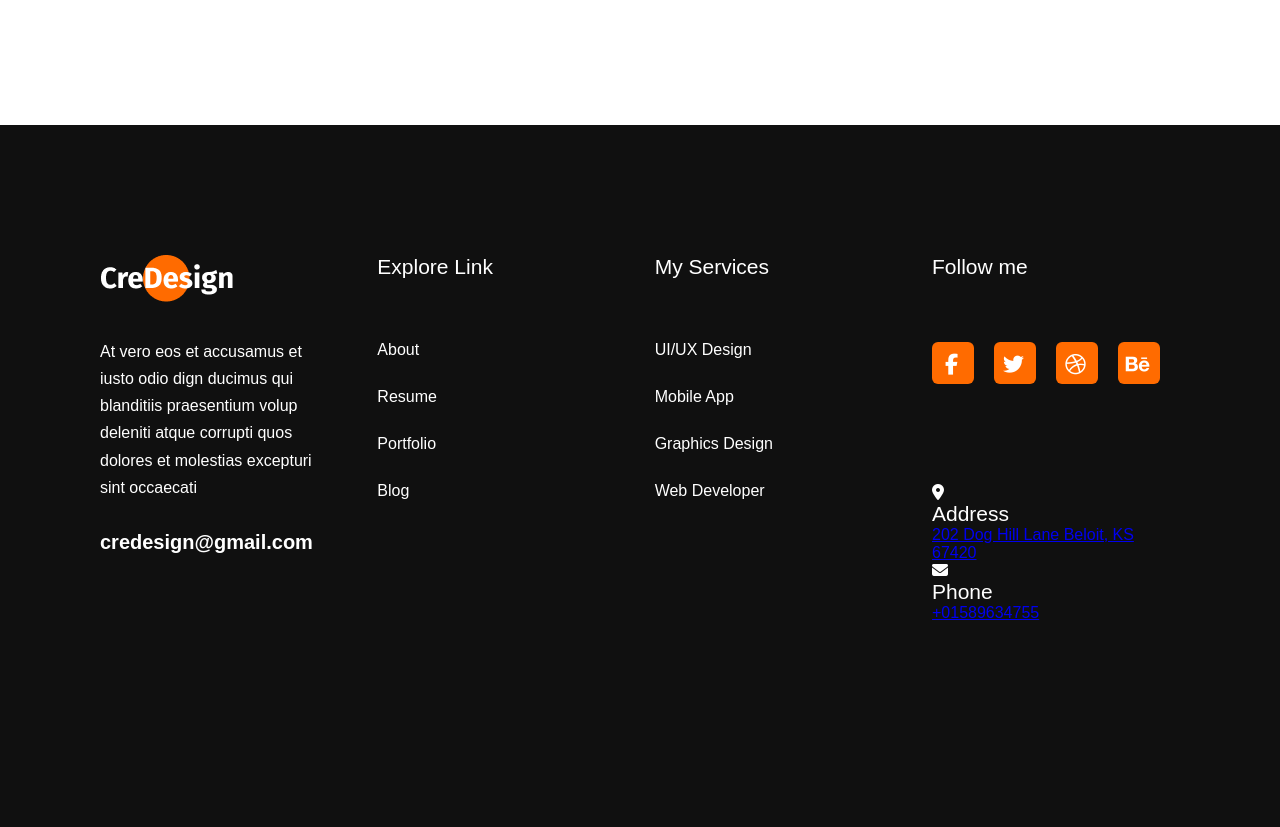
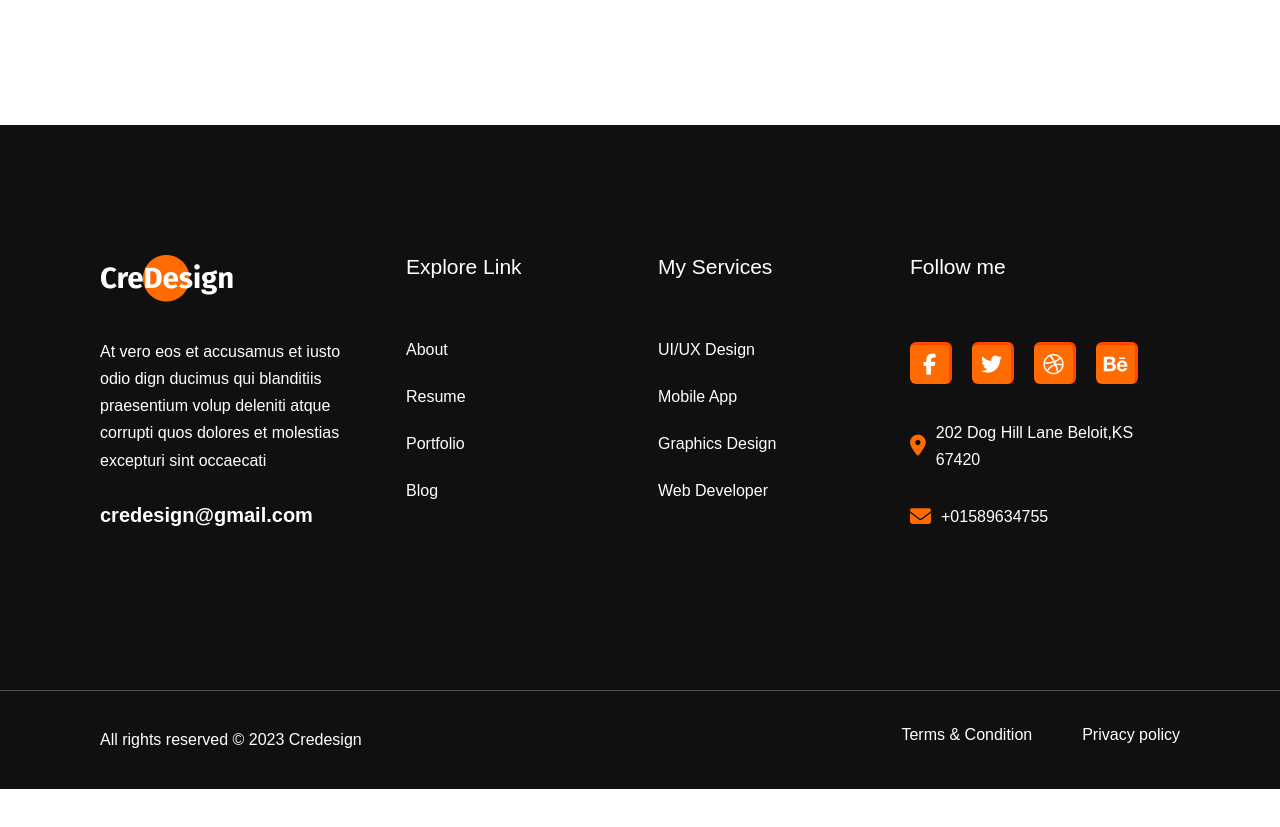
Before and after one commit to chadnitalukder2/Poortfolio-css, a website: page index.html in a window 1280 px wide. Shown: the part 6660-7487 px from the top of the page. After the commit the page ends 7449 px from the top, so only its background shows below. Drawn offline with Linux system fonts and the light colour scheme.

Commit message:
footer-com

```diff
--- a/index.html
+++ b/index.html
@@ -600,6 +600,7 @@
 
       <!-- footer start -->
       <div class="footer">
+        <div class="row">
         <div class="container">
           <div class="footer-top">
             <div class="first">
@@ -634,27 +635,41 @@
               <div class="media">
                 <ul>
                   <li>
-                    <a href="#"><i class="fa-brands fa-facebook-f"></i></a>
+                    <a href="#">
+                      <div class="icon">
+                        <i class="fa-brands fa-facebook-f"></i>
+                      </div>
+                    </a>
                   </li>
                   <li>
-                    <a href="#"><i class="fa-brands fa-twitter"></i></a>
+                    <a href="#">
+                      <div class="icon">
+                        <i class="fa-brands fa-twitter"></i>
+                      </div>
+                    </a>
                   </li>
                   <li>
-                    <a href="#"><i class="fa-brands fa-dribbble"></i></a>
+                    <a href="#">
+                      <div class="icon">
+                        <i class="fa-brands fa-dribbble"></i>
+                      </div>
+                    </a>
                   </li>
                   <li>
-                    <a href="#"><i class="fa-brands fa-behance"></i></a>
+                    <a href="#">
+                      <div class="icon">
+                        <i class="fa-brands fa-behance"></i>
+                      </div>
+                    </a>
                   </li>
                 </ul>
               </div>
-              <div class="contact">
                 <div class="items-1">
                   <div class="icon">
                     <i class="fa-solid fa-location-dot"></i>
                   </div>
                   <div class="project">
-                    <h4>Address</h4>
-                   <a href="#"><p>202 Dog Hill Lane Beloit, KS 67420</p></a>
+                   <a href="#"><p>202 Dog Hill Lane Beloit,KS 67420</p></a>
                   </div>
                   </div>
                   <div class="items-1">
@@ -662,16 +677,32 @@
                       <i class="fa-solid fa-envelope"></i>
                     </div>
                     <div class="project">
-                      <h4>Phone</h4>
                      <a href="#"><p>+01589634755</p></a>
-                    </div>
                     </div>
 
               </div>
             </div>
           </div>
-          <div class="footer-bottom"></div>
+          </div>
+          </div>
+          <div class="footer-bottom">
+            <div class="margin-bottom">
+              <div class="left-bottom">
+                <p>All rights reserved © 2023 Credesign</p>
+              </div>
+              <div class="right-bottom">
+                <ul>
+                  <li>
+                    <a href="#">Terms & Condition</a>
+                  </li>
+                  <li>
+                    <a href="#">Privacy policy</a>
+                  </li>
+                </ul>
+              </div>
+            </div>
         </div>
+
       </div>
       <!-- footer end -->
       </div>
--- a/sass/components/_footer.scss
+++ b/sass/components/_footer.scss
@@ -1,17 +1,19 @@
 .footer{
     background-color: var(--black-color);
+    .row{
+        border-bottom: 1px solid #515151;
+    }
     .container{
         padding:  0 100px;
         .footer-top{
             padding: 130px 0px;
-            border-bottom: 1px solid #515151;
             display: flex;
             justify-content: space-between;
             align-items: start;
             color: white;
             gap: 24px;
             .first{
-                flex-basis: 20%;
+                flex-basis: 25%;
                 img{
                     margin-bottom: 36px;
                 vertical-align:middle;
@@ -60,7 +62,7 @@
 
             }
             .four{
-                flex-basis: 20%;
+                flex-basis: 25%;
                 h4{
                     font-size: 21px;
                     font-weight: 500;
@@ -78,8 +80,10 @@
                             margin-right: 20px;
                             a{
                                 text-decoration: none;
-                                color: var(--white-color);
+                                color: #fff;
                                 font-size: 21px;
+                                background: transparent;
+                                .icon{
                                     width: 42px;
                                     height: 42px;
                                     background-color: var(--orange-color);
@@ -88,14 +92,15 @@
                                     justify-content: center;
                                     align-items: center;
                                     transition: all .4s;
-                                border-top: 3px solid transparent;
-                                border-right: 3px solid transparent;
+                                    border-top: 3px solid orangered;
+                                    border-right: 3px solid orangered;
+                                    &:hover{
+                                        background-color: #fff;
+                                        color: var(--orange-color);
+                                    }
+                                }
+                            }
 
-                            }
-                            a:hover{
-                                background: var(--orange-color);
-                                color: var(--white-color);
-                            }
                         }
                     }
 
@@ -103,10 +108,75 @@
 
                 }
 
+                .items-1{
+                    display: flex;
+                    margin-bottom: 30px;
+                    .icon{
+                      margin-right: 10px;
+                      display: flex;
+                      justify-content: center;
+                      align-items: center;
+                      i{
+                        color: var(--orange-color);
+                        font-size: 21px;
                       }
                     }
+                    .project{
+
+                      p{
+                        font-size: 16px;
+                        font-weight: 400;
+                        line-height: 1.7em;
+                        color: var(--whitw-color);
+                        transition: all .4s;
+                      }
+                      a{
+                        text-decoration: none;
+
+                      }
+                    }
+
+                  }
+
+            }
+        }
+
+    }
     .footer-bottom{
+        padding: 35px 0px;
+        .margin-bottom{
+            padding: 0 100px;
+            display: flex;
+            justify-content: space-between;
+            align-items: start;
+            color: white;
+            .left-bottom{
+                p{
+                    font-size: 16px;
+                    line-height: 1.7em;
+                    color: var(--whitw-color);
+                }
+
+            }
+            .right-bottom{
+                ul{
+            display: flex;
+            justify-content: space-between;
+            list-style: none;
+            gap: 50px;
+            a{
+                text-decoration: none;
+                color: var(--whitw-color);
+                font-size: 16px;
+                transition: all .3s;
+            }
+            a:hover{
+                color: var(--orange-color);
+            }
+                }
+
 
             }
         }
     }
+}
```
Also changed, not shown: css/style.css. Lines whose indentation alone changed are shown as unchanged.
